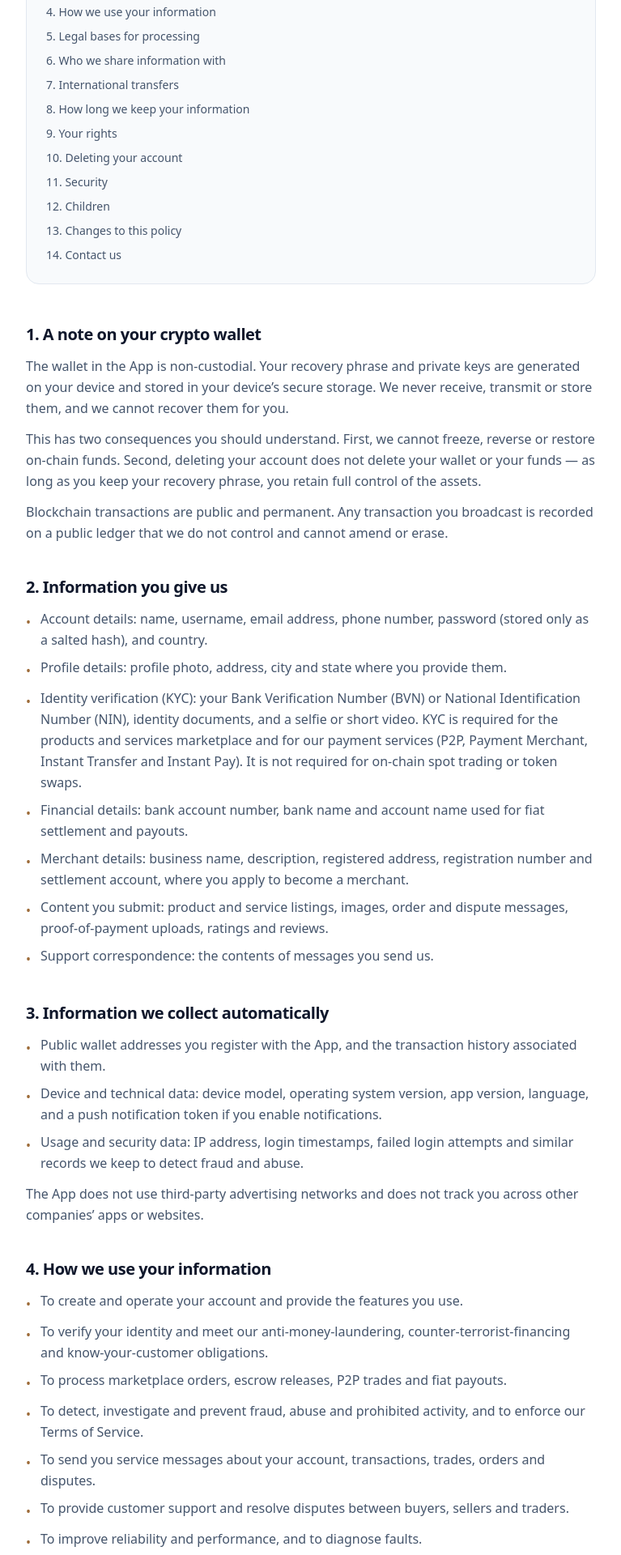
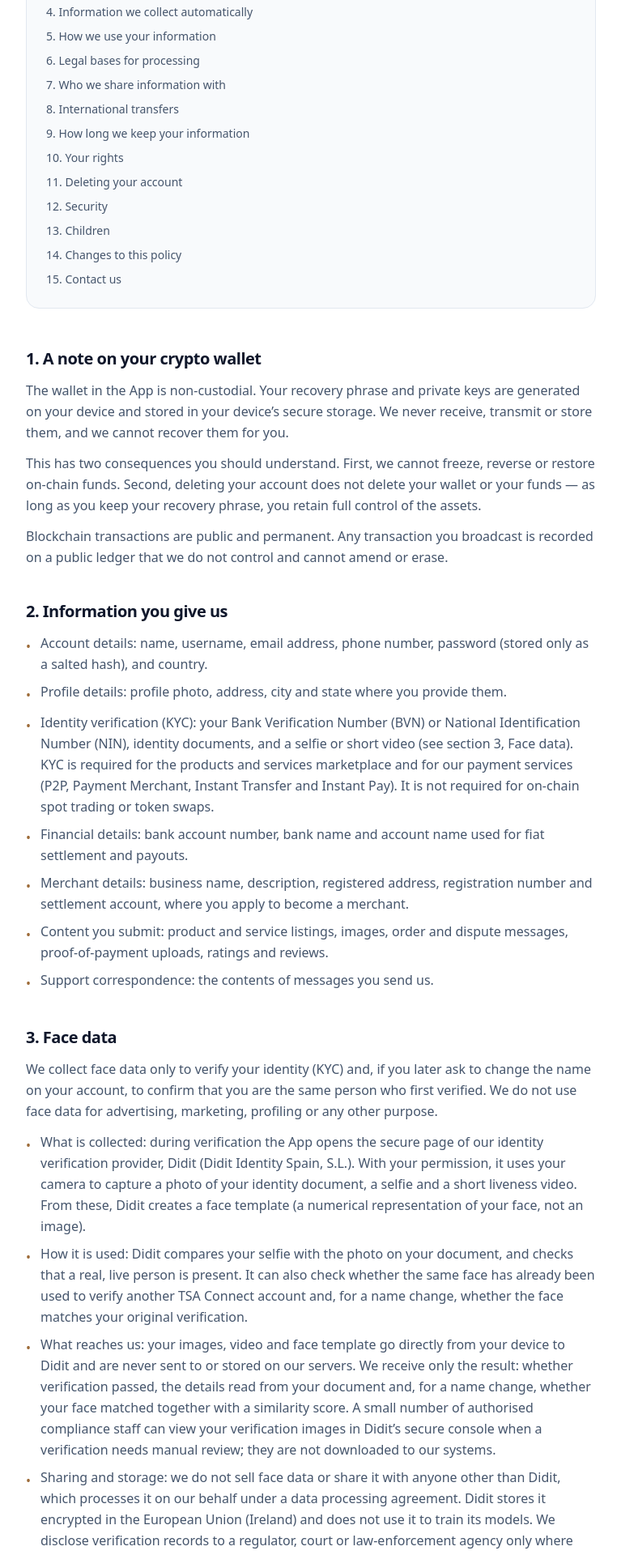
Before and after one commit to ojimcy/tsa-landing, a React (Vite) app: page /privacy in a window 1280 px wide. Shown: the part 620-2540 px from the top of the page at 81% size, without its empty margins (256-1023 px from the left). Built offline with nearby package versions, Linux system fonts and the light colour scheme; no server answers.

Commit message:
fix(privacy): policy v1.1 adds Face data section
Answers Apple App Review's face-data questions: what Didit collects,
staff console access, explicit consent, EU storage, 5-year retention,
deletion and device biometrics. Mirrors tsa-app/constants/legal/privacy.ts.

```diff
--- a/src/data/legal/privacy.ts
+++ b/src/data/legal/privacy.ts
@@ -7,8 +7,8 @@ import type { LegalDocument } from './types';
 
 export const PRIVACY_POLICY: LegalDocument = {
   title: 'Privacy Policy',
-  version: '1.0',
-  effectiveDate: '24 July 2026',
+  version: '1.1',
+  effectiveDate: '13 November 2026',
   url: LEGAL_URLS.privacy,
   intro: [
     `This Privacy Policy explains how ${COMPANY.legalName} (${COMPANY.registrationNumber}) ("we", "us", "our") collects, uses, shares and protects your personal information when you use the ${COMPANY.productName} mobile application and related services (the "App").`,
@@ -28,7 +28,7 @@ export const PRIVACY_POLICY: LegalDocument = {
       bullets: [
         'Account details: name, username, email address, phone number, password (stored only as a salted hash), and country.',
         'Profile details: profile photo, address, city and state where you provide them.',
-        'Identity verification (KYC): your Bank Verification Number (BVN) or National Identification Number (NIN), identity documents, and a selfie or short video. KYC is required for the products and services marketplace and for our payment services (P2P, Payment Merchant, Instant Transfer and Instant Pay). It is not required for on-chain spot trading or token swaps.',
+        'Identity verification (KYC): your Bank Verification Number (BVN) or National Identification Number (NIN), identity documents, and a selfie or short video (see section 3, Face data). KYC is required for the products and services marketplace and for our payment services (P2P, Payment Merchant, Instant Transfer and Instant Pay). It is not required for on-chain spot trading or token swaps.',
         'Financial details: bank account number, bank name and account name used for fiat settlement and payouts.',
         'Merchant details: business name, description, registered address, registration number and settlement account, where you apply to become a merchant.',
         'Content you submit: product and service listings, images, order and dispute messages, proof-of-payment uploads, ratings and reviews.',
@@ -36,7 +36,21 @@ export const PRIVACY_POLICY: LegalDocument = {
       ],
     },
     {
-      heading: '3. Information we collect automatically',
+      heading: '3. Face data',
+      body: [
+        'We collect face data only to verify your identity (KYC) and, if you later ask to change the name on your account, to confirm that you are the same person who first verified. We do not use face data for advertising, marketing, profiling or any other purpose.',
+      ],
+      bullets: [
+        'What is collected: during verification the App opens the secure page of our identity verification provider, Didit (Didit Identity Spain, S.L.). With your permission, it uses your camera to capture a photo of your identity document, a selfie and a short liveness video. From these, Didit creates a face template (a numerical representation of your face, not an image).',
+        'How it is used: Didit compares your selfie with the photo on your document, and checks that a real, live person is present. It can also check whether the same face has already been used to verify another TSA Connect account and, for a name change, whether the face matches your original verification.',
+        'What reaches us: your images, video and face template go directly from your device to Didit and are never sent to or stored on our servers. We receive only the result: whether verification passed, the details read from your document and, for a name change, whether your face matched together with a similarity score. A small number of authorised compliance staff can view your verification images in Didit’s secure console when a verification needs manual review; they are not downloaded to our systems.',
+        'Sharing and storage: we do not sell face data or share it with anyone other than Didit, which processes it on our behalf under a data processing agreement. Didit stores it encrypted in the European Union (Ireland) and does not use it to train its models. We disclose verification records to a regulator, court or law-enforcement agency only where the law requires it.',
+        'Retention and deletion: Didit keeps your verification images, video and face template for 5 years from the date of verification, because anti-money-laundering law requires us to keep KYC records for that long. It then deletes them automatically, and the face template is deleted together with the images. To ask about your face data or request its deletion, email ' + COMPANY.privacyEmail + '; we will act on your request to the extent the law allows.',
+        'Face ID and device biometrics: if you turn on Face ID (iPhone) or fingerprint or face unlock (Android) to unlock the App or approve wallet transactions, the matching is done entirely by your device’s operating system. The App receives only a pass or fail result and never accesses, collects or stores your face or fingerprint data.',
+      ],
+    },
+    {
+      heading: '4. Information we collect automatically',
       bullets: [
         'Public wallet addresses you register with the App, and the transaction history associated with them.',
         'Device and technical data: device model, operating system version, app version, language, and a push notification token if you enable notifications.',
@@ -47,7 +61,7 @@ export const PRIVACY_POLICY: LegalDocument = {
       ],
     },
     {
-      heading: '4. How we use your information',
+      heading: '5. How we use your information',
       bullets: [
         'To create and operate your account and provide the features you use.',
         'To verify your identity and meet our anti-money-laundering, counter-terrorist-financing and know-your-customer obligations.',
@@ -60,7 +74,7 @@ export const PRIVACY_POLICY: LegalDocument = {
       ],
     },
     {
-      heading: '5. Legal bases for processing',
+      heading: '6. Legal bases for processing',
       body: [
         'Where the Nigeria Data Protection Act and the NDPR apply, and where the EU/UK GDPR applies to you, we rely on the following legal bases:',
       ],
@@ -68,16 +82,17 @@ export const PRIVACY_POLICY: LegalDocument = {
         'Performance of a contract — to provide the App and the services you ask for.',
         'Legal obligation — for KYC, anti-money-laundering, tax and record-keeping duties.',
         'Legitimate interests — to secure the platform, prevent fraud, and improve our services, balanced against your rights.',
+        'Explicit consent — for the face data described in section 3, which you give when you start identity verification. Without it you cannot complete verification, and features that require KYC will not be available.',
         'Consent — for push notifications and for optional features such as camera and photo access. You can withdraw consent at any time in your device settings.',
       ],
     },
     {
-      heading: '6. Who we share information with',
+      heading: '7. Who we share information with',
       body: [
         'We do not sell your personal information. We share it only as described below, and only to the extent needed:',
       ],
       bullets: [
-        'Identity verification providers, to confirm your BVN or NIN and check your documents.',
+        'Identity verification providers, to confirm your BVN or NIN, check your documents and verify your face as described in section 3.',
         'Licensed payment and settlement partners, to process fiat collections and payouts to your bank account.',
         'Blockchain infrastructure and liquidity providers, to read balances, broadcast transactions and obtain swap quotes. These receive wallet addresses and transaction data, not your identity documents.',
         'Cloud hosting, media storage, email delivery and push notification providers that operate our infrastructure under contract.',
@@ -87,23 +102,24 @@ export const PRIVACY_POLICY: LegalDocument = {
       ],
     },
     {
-      heading: '7. International transfers',
+      heading: '8. International transfers',
       body: [
         'Some of our service providers operate outside Nigeria. Where we transfer your personal information abroad, we do so under the safeguards required by the Nigeria Data Protection Act — typically standard contractual clauses or a transfer to a country recognised as providing adequate protection.',
       ],
     },
     {
-      heading: '8. How long we keep your information',
+      heading: '9. How long we keep your information',
       bullets: [
         'Account and profile data: for as long as your account is open.',
         'After you delete your account: your account is closed immediately and we retain a limited record for 30 days so that we can reverse the deletion if you ask us to, after which we erase or anonymise it.',
-        'KYC records and transaction history: retained for at least 5 years after the end of our relationship with you, because anti-money-laundering law requires it. This obligation outlives your account and survives a deletion request.',
+        'Face images, video and face templates: 5 years from verification, then deleted — see section 3.',
+        'KYC records (your verification result and the details read from your documents) and transaction history: retained for at least 5 years after the end of our relationship with you, because anti-money-laundering law requires it. This obligation outlives your account and survives a deletion request.',
         'Support correspondence: up to 2 years.',
         'On-chain data: permanent and outside our control.',
       ],
     },
     {
-      heading: '9. Your rights',
+      heading: '10. Your rights',
       body: [
         'Subject to the retention duties described above, you have the right to:',
       ],
@@ -117,7 +133,7 @@ export const PRIVACY_POLICY: LegalDocument = {
       ],
     },
     {
-      heading: '10. Deleting your account',
+      heading: '11. Deleting your account',
       body: [
         'You can delete your account at any time from Settings → Delete Account. You will be asked to confirm your password. You cannot delete while you have an open P2P trade or an in-flight marketplace order, because another user’s money may be held in escrow against you — settle or cancel those first.',
         'When you confirm, your account is closed immediately, you are signed out, and your devices stop receiving notifications. Our team is notified so the permanent erasure can be completed after the 30-day window. If you change your mind inside that window, contact ' + COMPANY.supportEmail + ' and we can reinstate the account.',
@@ -125,26 +141,26 @@ export const PRIVACY_POLICY: LegalDocument = {
       ],
     },
     {
-      heading: '11. Security',
+      heading: '12. Security',
       body: [
         'We protect your information with encryption in transit, hashed passwords, access controls on our systems, and optional PIN and biometric locks on the App itself. Your wallet recovery phrase is held in your device’s secure enclave or keystore.',
         'No system is perfectly secure. You are responsible for keeping your password, PIN and recovery phrase confidential, and for the security of the device you use.',
       ],
     },
     {
-      heading: '12. Children',
+      heading: '13. Children',
       body: [
         'The App is not intended for anyone under 18, and we do not knowingly collect information from children. If you believe a child has provided us with personal information, contact us and we will delete it.',
       ],
     },
     {
-      heading: '13. Changes to this policy',
+      heading: '14. Changes to this policy',
       body: [
         'We may update this policy. When we make a material change we will update the version and effective date above and notify you in the App or by email before the change takes effect. Continuing to use the App after that means you accept the updated policy.',
       ],
     },
     {
-      heading: '14. Contact us',
+      heading: '15. Contact us',
       body: [
         `${COMPANY.legalName} (${COMPANY.registrationNumber}), ${COMPANY.jurisdiction}.`,
         `Privacy and data protection enquiries: ${COMPANY.privacyEmail}`,
```
